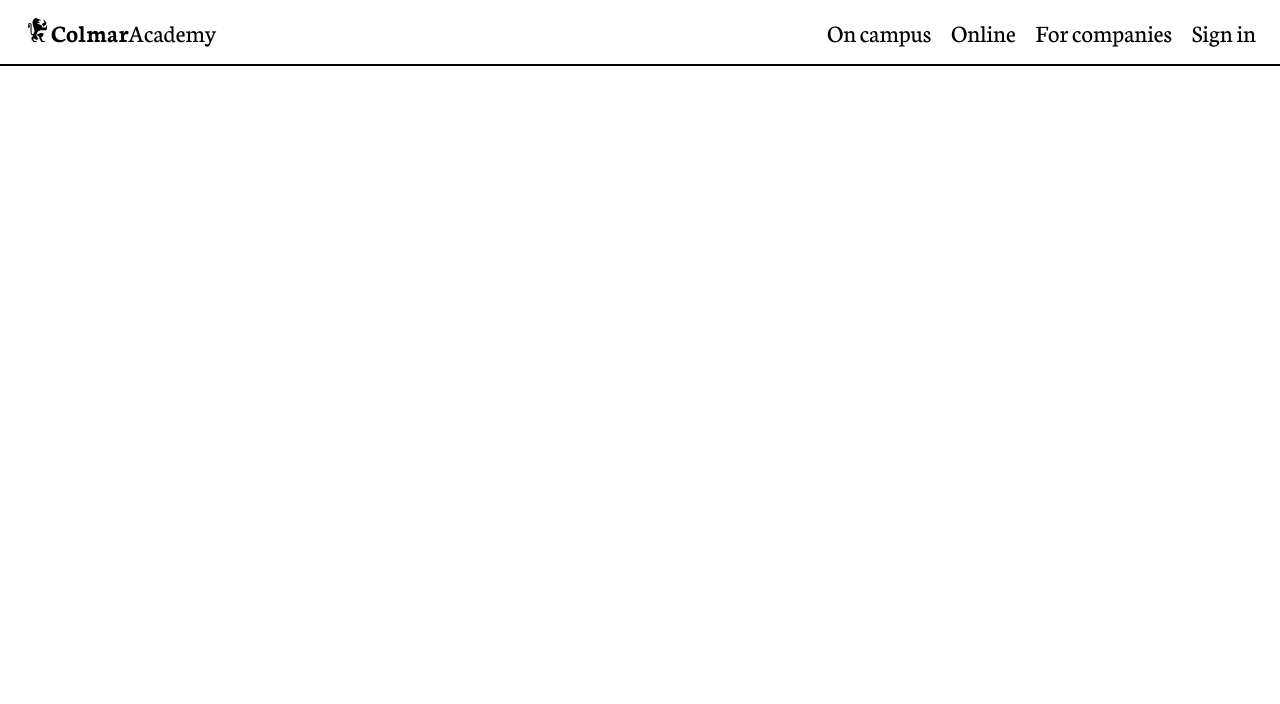
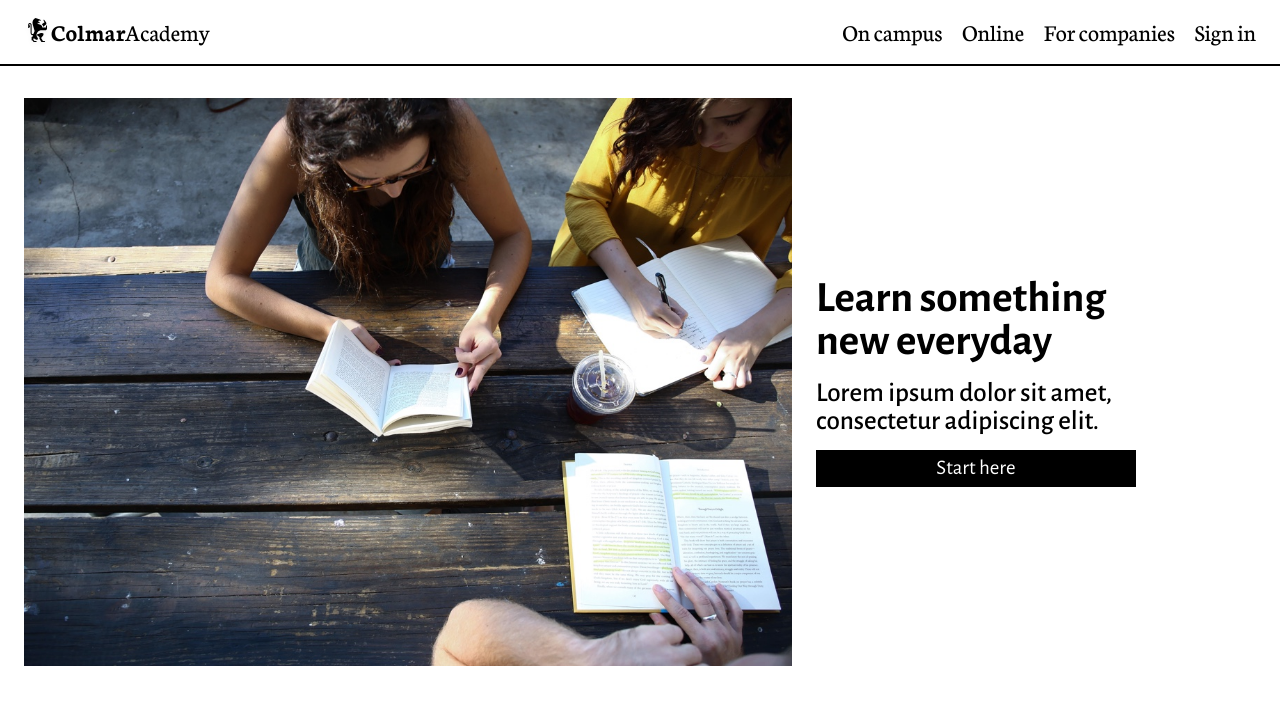
Before and after one commit to chanamur/colmaracademy, a plain HTML site: page index.html in a window 1280 px wide. Drawn offline with nearby package versions, Linux system fonts and the light colour scheme.

Commit message:
add banner

```diff
--- a/index.html
+++ b/index.html
@@ -5,6 +5,7 @@
     <link href="resources/css/reset.css" type="text/css" rel="stylesheet">
     <link href="resources/css/style.css" type="text/css" rel="stylesheet">
     <link href="https://fonts.googleapis.com/css?family=Neuton:400,700,800" rel="stylesheet">
+    <link href="https://fonts.googleapis.com/css?family=Alegreya+Sans:400,500,700,800,900" rel="stylesheet">
     <title>Colmar Academy.</title>
   </head>
   <body>
@@ -22,6 +23,17 @@
       </nav>
     </header>
 
+    <main>
+      <section class="learn">
+        <img src="resources/images/banner.jpg" alt="students reading">
+        <div class="text">
+          <h1>Learn something new everyday</h1>
+          <p>Lorem ipsum dolor sit amet, consectetur adipiscing elit.</p>
+          <p id="button"><a href="#">Start here</a></p>
+        </div>
+      </section>
+    </main>
+
     <footer>
     </footer>
   </body>
--- a/resources/css/style.css
+++ b/resources/css/style.css
@@ -1,26 +1,35 @@
+/* revoir font styles */
+
+/*revoir couleur nav links hover */
+
+/* choisir couleur banner button + hover + hover link */
+
+
 /* universal styles */
+
+html {
+  font-size: 16px;
+}
 
 
 
 
-
-
-/* footer */
+/* header */
 
 header {
-  height: 64px;
-  padding-left: 24px;
-  padding-right: 24px;
+  height: 4rem;
+  padding-left: 1.5rem;
+  padding-right: 1.5rem;
   display: flex;
   justify-content: space-between;
   align-items: center;
   font-family: 'Neuton', sans-serif;
-  font-size: 25px;
+  font-size: 1.5rem;
   border-bottom: 2px solid black;
 }
 
 .name {
-  height: 32px;
+  height: 2rem;
   display: flex;
   align-items: center;
 }
@@ -30,13 +39,13 @@ header {
 }
 
 nav li {
-  height: 32px;
+  height: 2rem;
   display: inline-flex;
   align-items: center;
 }
 
 nav .space {
-  margin-right: 16px;
+  margin-right: 1rem;
 }
 
 nav a {
@@ -49,10 +58,51 @@ nav a {
    transition: color 0.1s linear;
  }
 
+/* section learn */
+
+.learn {
+  width: 100%;
+  margin: 0 auto;
+  display: flex;
+  align-items: center;
+}
+
+.learn img {
+  width: 60%;
+  margin: 32px 24px;
+}
+
+.learn .text {
+  width: 25%;
+}
+
+.learn h1 {
+  font-family: "Alegreya Sans", sans-serif;
+  font-weight: 800;
+  font-size: 2.7rem;
+}
+
+.learn p {
+  font-family: 'Alegreya Sans', sans-serif;
+  font-weight: 500;
+  font-size: 1.7rem;
+  margin-top: 1rem;
+}
+
+.learn #button {
+  padding: 8px 15px;
+  background-color: black;
+  color: white;
+  text-align: center;
+  font-family: 'Alegreya Sans', sans-serif;
+  font-weight: 400;
+  font-size: 1.3rem;
+}
+
+.learn #button a {
+  text-decoration: none;
+  color: white;
+}
 
 
-
-
-
-
-/* header */
+/* footer */
```
